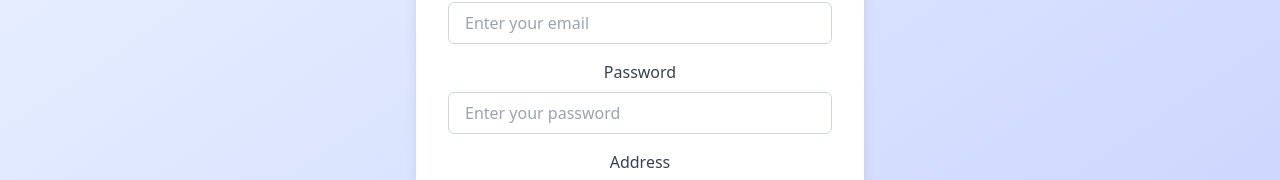
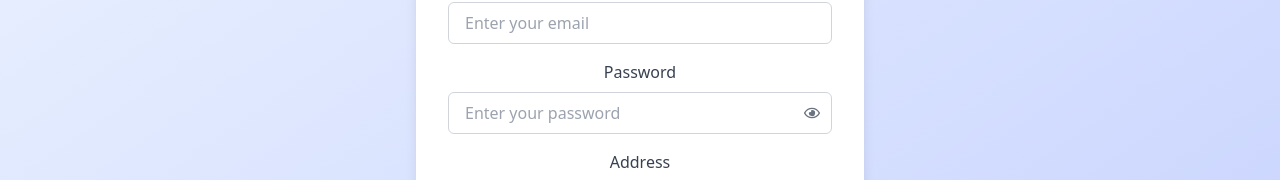
Before and after one commit to Arvindkumar7742/Car-management, a React (Create React App) app in the folder client/: page /signup in a window 1280 px wide. Shown: the part 422-602 px from the top of the page. Built offline with nearby package versions, Linux system fonts and the light colour scheme.

Commit message:
user able sign from sign up page

```diff
--- a/client/src/pages/Signup.jsx
+++ b/client/src/pages/Signup.jsx
@@ -2,6 +2,9 @@ import React, { useContext, useEffect, useState } from "react";
 import toast from 'react-hot-toast';
 import { Link, useNavigate } from "react-router-dom";
 import { UserContext } from "../ContextAPI/UserContext";
+import { FaRegEye } from "react-icons/fa";
+import { FaRegEyeSlash } from "react-icons/fa";
+import { Signup } from "../services/operations/authOperation";
 
 function SignUp() {
 
@@ -10,6 +13,7 @@ function SignUp() {
   const [lastName, setLastName] = useState("");
   const [email, setEmail] = useState("");
   const [password, setPassword] = useState("");
+  const [showPassword, setShowPassword] = useState(false);
   const [address, setAddress] = useState("");
   const { user } = useContext(UserContext);
 
@@ -21,14 +25,17 @@ function SignUp() {
   async function submitHandler(e) {
     e.preventDefault();
     if (validateEmail()) {
-      // User registration logic here
+      try {
+        await Signup( firstName, lastName, email, password,address );
         setFirstName("");
         setLastName("");
         setAddress("");
         setEmail("");
         setPassword("");
-      toast.success("Account created successfully!");
-      return;
+        navigate("/login");
+      } catch (error) {
+        console.log("error while calling signUp in the login page::", error);
+      }
     } else {
       toast.error("Enter a valid Email");
       return;
@@ -102,8 +109,9 @@ function SignUp() {
             <label className="block text-gray-700 font-medium mb-2" htmlFor="password">
               Password
             </label>
+            <div className="relative">
               <input
-              type="password"
+                type={showPassword ? "text" : "password"}
                 id="password"
                 value={password}
                 required
@@ -111,6 +119,13 @@ function SignUp() {
                 placeholder="Enter your password"
                 onChange={(e) => setPassword(e.target.value)}
               />
+              <span
+                className="absolute top-1/2 right-3 transform -translate-y-1/2 text-gray-500 cursor-pointer"
+                onClick={() => setShowPassword((prev) => !prev)}
+              >
+                {showPassword ? <FaRegEyeSlash /> : <FaRegEye />}
+              </span>
+            </div>
           </div>
 
           {/* Address */}
--- a/client/src/services/api.js
+++ b/client/src/services/api.js
@@ -1,4 +1,4 @@
-const base_url = "http://localhost:4000/api/v1/auth/";
+const base_url = "http://localhost:4000/api/v1";
 
 export const auth ={
     LOGIN_API: base_url + '/auth/login',
--- a/client/src/services/operations/authOperation.js
+++ b/client/src/services/operations/authOperation.js
@@ -3,10 +3,7 @@ const { apiconnector } = require("../apiConnector");
 const { auth } = require("../api");
 
 export async function Signup(
-    email,
-    firstName,
-    lastName,
-    password,
+  firstName, lastName, email, password,address
 ) {
   {
     const toastId = toast.loading("loading....");
@@ -16,6 +13,7 @@ export async function Signup(
         firstName,
         lastName,
         password,
+        address
       });
 
       console.log("res:::=====>>>>>", res);
@@ -35,7 +33,6 @@ export async function Signup(
 export async function login(email, password) {
 
   const toastId = toast.loading("Loading...")
-      dispatch(setLoading(true));
   try {
     const res = await apiconnector("POST", auth.LOGIN_API, { email, password });
 
```
Lines whose indentation alone changed are shown as unchanged.
